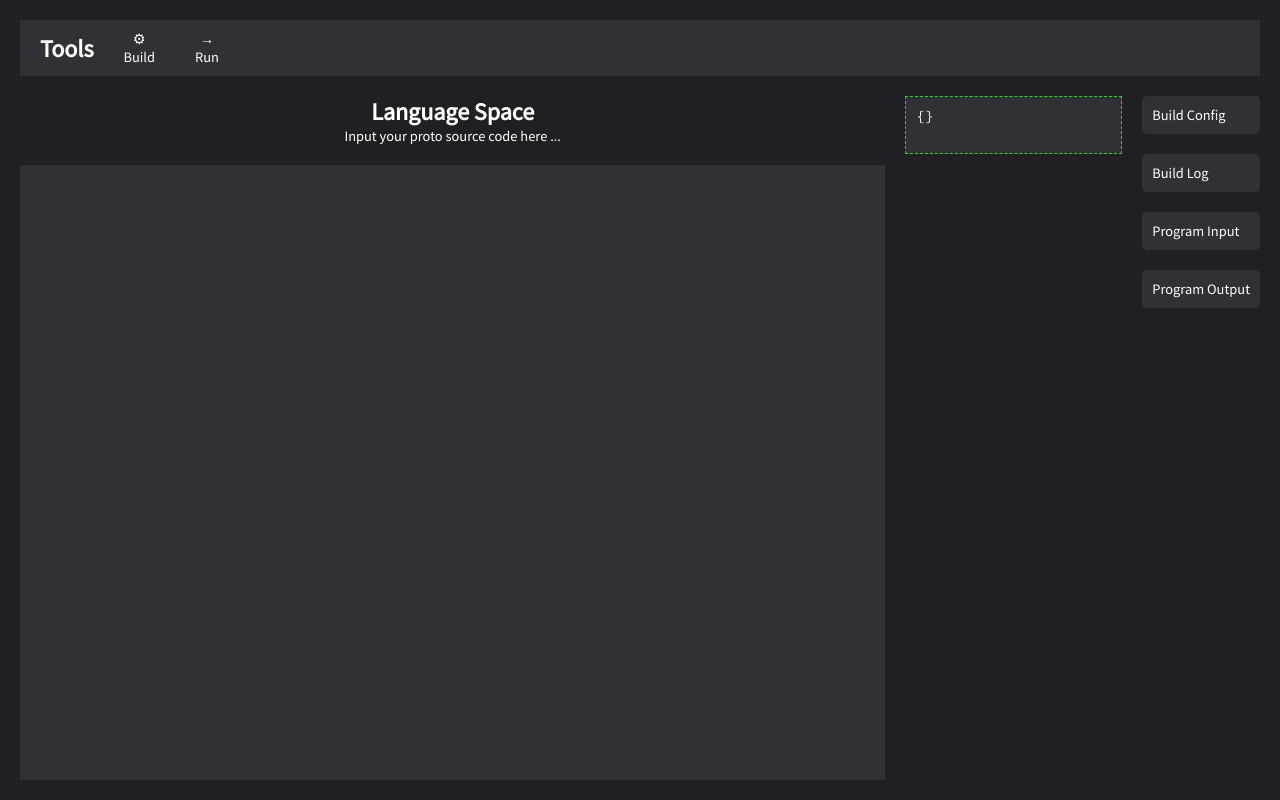
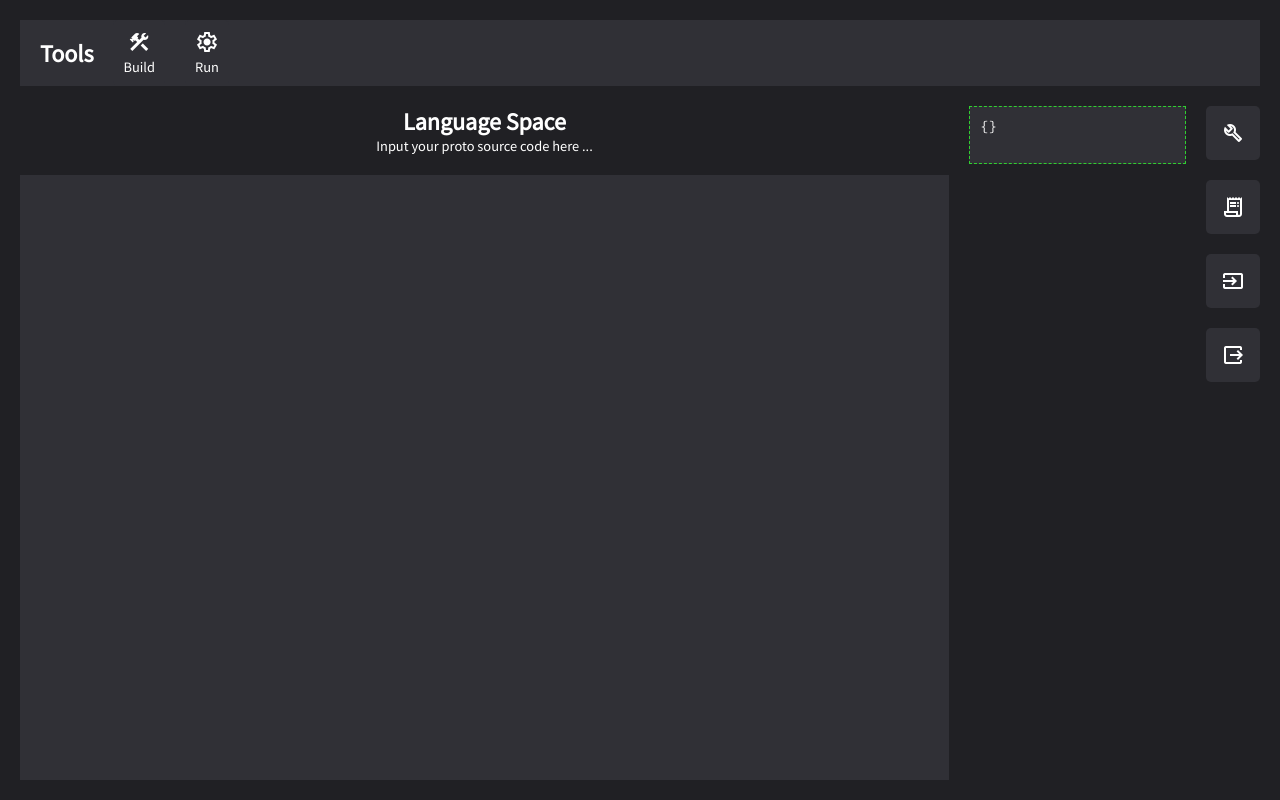
Before and after one commit to musicmrman99/proto-lang, a React app in the folder site/: page / in a window 1280 px wide. Built offline with nearby package versions, Linux system fonts and the light colour scheme; what antlr4 would draw is missing.

Commit message:
Add and improve icons
Also:
- Show only icons on execution tabs until hover.
- Make icons the alignment point for tabs rather than labels.

```diff
--- a/site/src/components/App.css
+++ b/site/src/components/App.css
@@ -2,6 +2,7 @@
 -------------------------------------------------- */
 
 @import url('https://fonts.googleapis.com/css2?family=Source+Code+Pro&family=Source+Sans+Pro&display=swap');
+@import url('https://fonts.googleapis.com/css2?family=Material+Symbols+Outlined:opsz,wght,FILL,GRAD@48,400,1,0');
 
 /* Top-Level Rules
 -------------------------------------------------- */
--- a/site/src/components/ExecutionSpace.jsx
+++ b/site/src/components/ExecutionSpace.jsx
@@ -13,20 +13,20 @@ export default class ExecutionSpace extends react.Component {
   render() {
     return (
       <div id="execution-space">
-        <Tabs location="right" iconLocation="right" showLabel="always" swapEvent="onMouseEnter">
-          <Tab tabid="build-config" label="Build Config">
+        <Tabs location="right" iconLocation="right" showLabel="hover" swapEvent="onMouseEnter">
+          <Tab tabid="build-config" label="Build Config" icon="build">
             <BuildConfigPanel buildConfig={this.props.buildConfig} onBuildConfigChange={this.props.onBuildConfigChange} />
           </Tab>
 
-          <Tab tabid="build-log" label="Build Log">
+          <Tab tabid="build-log" label="Build Log" icon="receipt_long">
             <BuildLogPanel buildLog={this.props.buildLog} />
           </Tab>
 
-          <Tab tabid="program-input" label="Program Input">
+          <Tab tabid="program-input" label="Program Input" icon="input">
             <ProgramInputPanel programInput={this.props.programInput} onProgramInputChange={this.props.onProgramInputChange} />
           </Tab>
 
-          <Tab tabid="program-output" label="Program Output">
+          <Tab tabid="program-output" label="Program Output" icon="output">
             <ProgramOutputPanel programOutput={this.props.programOutput} />
           </Tab>
         </Tabs>
--- a/site/src/components/Toolbar.jsx
+++ b/site/src/components/Toolbar.jsx
@@ -8,8 +8,17 @@ export default class Toolbar extends react.Component {
     return (
       <div class="toolbar">
         <h2>Tools</h2>
-        <button onClick={() => this.props.onBuild(...commands.build(this.props.protoSource, this.props.buildConfig))}>⚙<br />Build</button>
-        <button onClick={() => this.props.onRun(commands.run(this.props.ast, this.props.programInput))}>&rarr;<br />Run</button>
+        <button onClick={() => this.props.onBuild(...commands.build(this.props.protoSource, this.props.buildConfig))}>
+          <span class="material-symbols-outlined">construction</span>
+          <br />
+          Build
+        </button>
+
+        <button onClick={() => this.props.onRun(commands.run(this.props.ast, this.props.programInput))}>
+          <span class="material-symbols-outlined">settings</span>
+          <br />
+          Run
+        </button>
       </div>
     );
   }
--- a/site/src/components/utils/Tabs.jsx
+++ b/site/src/components/utils/Tabs.jsx
@@ -178,10 +178,10 @@ export class Tabs extends react.Component {
 
   getClassForIconLocation = (iconLocation) => {
     return {
-      "top": " icon-location-vertical icon-location-end",
-      "left": " icon-location-end",
-      "bottom": " icon-location-vertical",
-      "right": ""
+      "top": " icon-location-vertical",
+      "left": "",
+      "bottom": " icon-location-vertical icon-location-end",
+      "right": " icon-location-end"
     }[iconLocation];
   }
 
```
